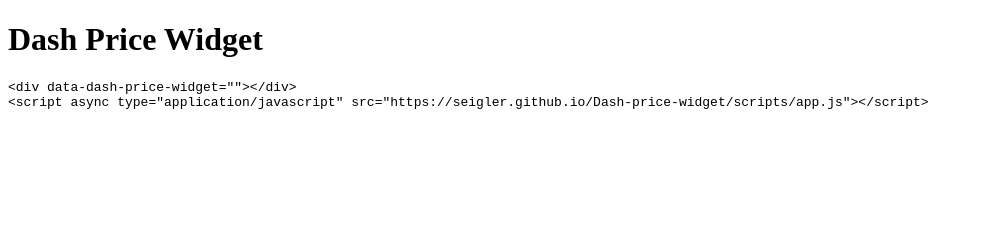
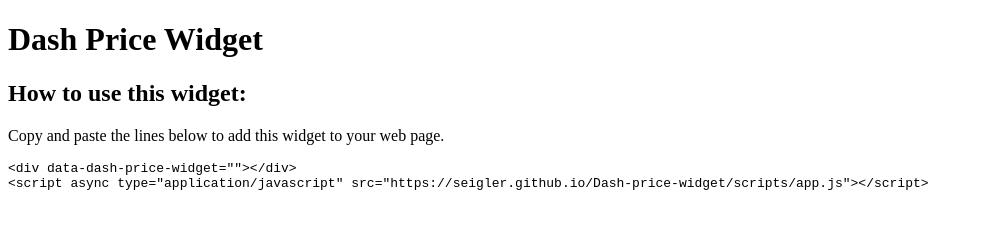
Before and after one commit to seigler/Dash-html-ticker, a plain HTML site: page index.html in a window 1280 px wide. Shown: the whole page, without its empty margins (0-983 px from the left). Drawn offline with Linux system fonts and the light colour scheme; a script that the page names is missing.

Commit message:
better directions

```diff
--- a/index.html
+++ b/index.html
@@ -18,6 +18,8 @@
     <div data-dash-price-widget=""></div>
     <script async type="application/javascript" src="https://seigler.github.io/Dash-price-widget/scripts/app.js"></script>
 
+    <h2>How to use this widget:</h2>
+    <p>Copy and paste the lines below to add this widget to your web page.</p>
     <pre>
 &lt;div data-dash-price-widget=&quot;&quot;&gt;&lt;/div&gt;<br/>&lt;script async type=&quot;application/javascript&quot; src=&quot;https://seigler.github.io/Dash-price-widget/scripts/app.js&quot;&gt;&lt;/script&gt;
     </pre>
```
